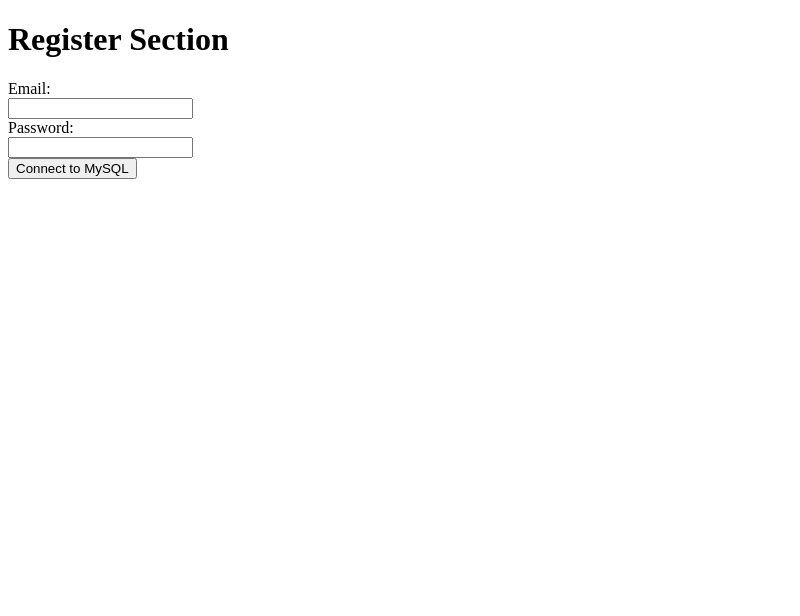
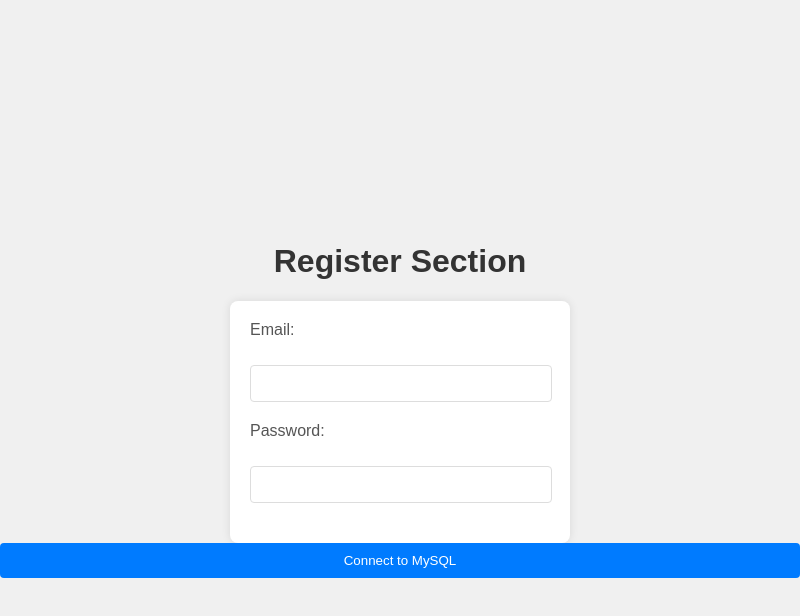
Before and after one commit to Arthur-byte-code/Electron-And-Mysql, an Electron app: page index.html in a window 800 px wide. Drawn offline with Linux system fonts and the light colour scheme; no server answers.

Commit message:
Styles added at the register section

```diff
--- a/index.html
+++ b/index.html
@@ -1,6 +1,7 @@
 <!DOCTYPE html>
 <html lang="en">
 <head>
+    <link rel="stylesheet" href="style.css">
     <meta charset="UTF-8">
     <meta http-equiv="Content-Security-Policy" content="default-src 'self'; script-src 'self'">
     <title>ElectronAPP</title>
--- a/style.css
+++ b/style.css
@@ -0,0 +1,45 @@
+body {
+    font-family: Arial, sans-serif;
+    background-color: #f0f0f0;
+    display: flex;
+    justify-content: center;
+    align-items: center;
+    height: 100vh;
+    margin: 0;
+    flex-direction: column;
+}
+h1 {
+    color: #333;
+}
+#register-form {
+    background-color: #fff;
+    padding: 20px;
+    border-radius: 8px;
+    box-shadow: 0 0 10px rgba(0, 0, 0, 0.1);
+    width: 300px;
+}
+label {
+    display: block;
+    margin-bottom: 8px;
+    color: #555;
+}
+input[type="email"],
+input[type="password"] {
+    width: calc(100% - 20px);
+    padding: 10px;
+    margin-bottom: 20px;
+    border: 1px solid #ddd;
+    border-radius: 4px;
+}
+input[type="button"] {
+    width: 100%;
+    padding: 10px;
+    background-color: #007BFF;
+    color: white;
+    border: none;
+    border-radius: 4px;
+    cursor: pointer;
+}
+input[type="button"]:hover {
+    background-color: #0056b3;
+}
```
